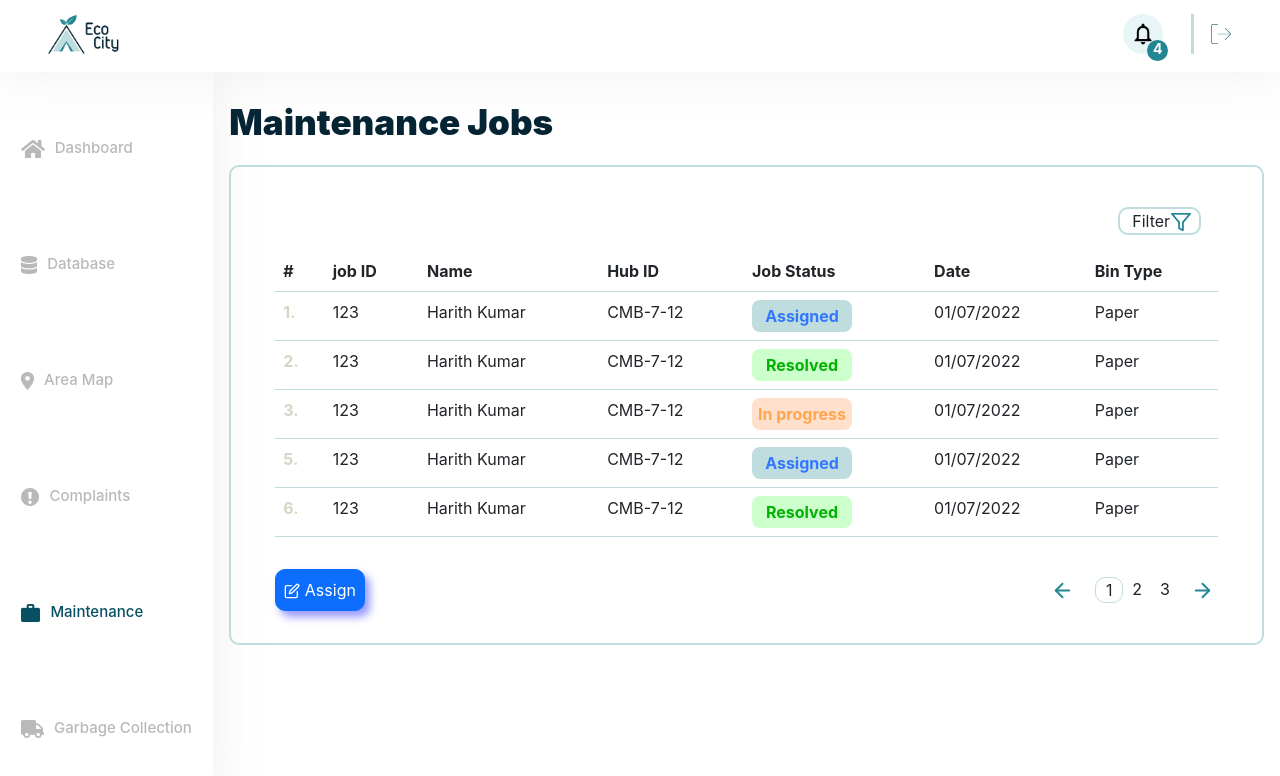
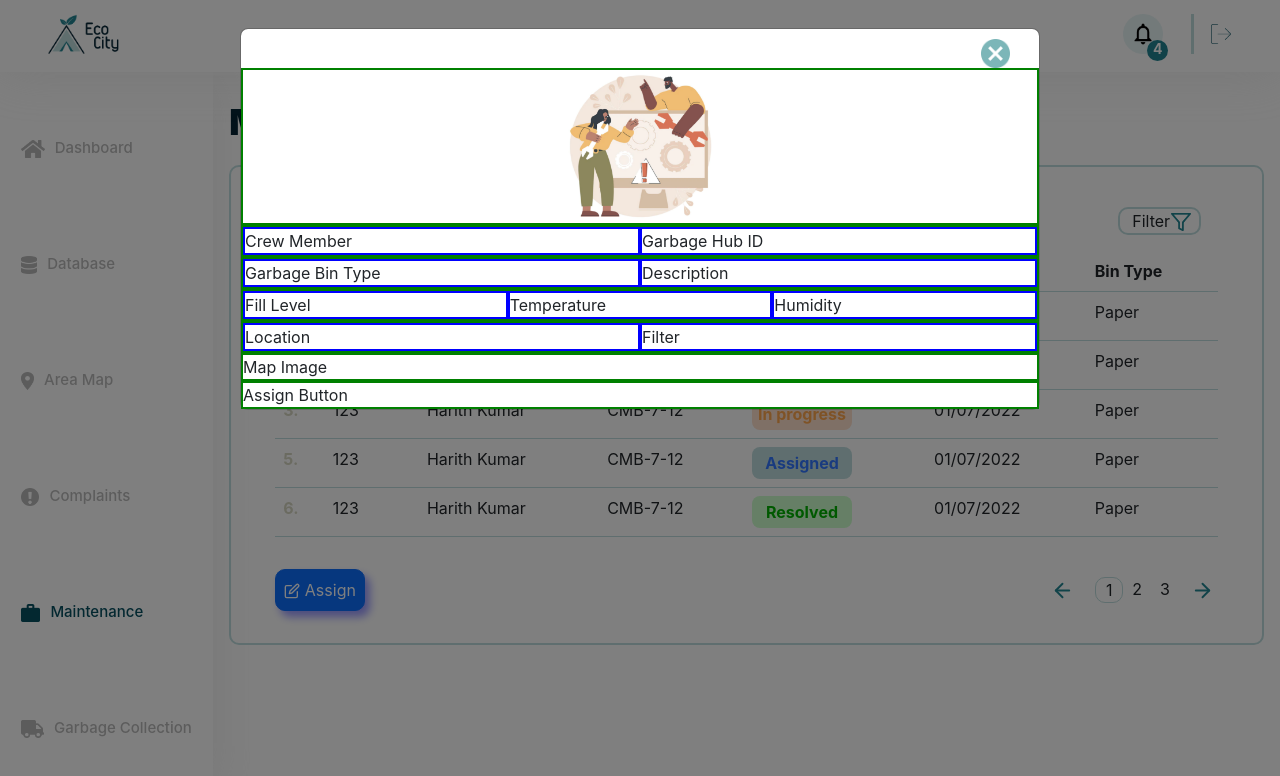
Before and after one commit to IsuruVihan/EcoCity, a React (Create React App) app in the folder admin/: page /maintenance in a window 1280 px wide. Both pictures are taken after a click on the button "Assign". Shown: the top 776 px of the page. Built offline with nearby package versions, Linux system fonts and the light colour scheme.

Commit message:
created Maintenance Job Page | Assign job model | complete sketch

```diff
--- a/admin/src/pages/Home/cards/OurMission.js
+++ b/admin/src/pages/Home/cards/OurMission.js
@@ -20,7 +20,7 @@ const OurMission = () => {
               Sri lanka with our solution
           </Row>
         </Col>
-        <Col sm={2} className="p-0 m-0 d-flex">
+        <Col sm={2} className="p-0 m-0">
           <img src={garbageTruck} width='100%' className='p-0' style={{width:'210px', height:'230px'}} fluid/>
         </Col>
       </Row>
--- a/admin/src/pages/MaintenanceJobs/modals/AssignJobModal.js
+++ b/admin/src/pages/MaintenanceJobs/modals/AssignJobModal.js
@@ -1,12 +1,37 @@
 import React from 'react';
-import {Container} from "react-bootstrap";
+import {Container, Row, Col, Image} from "react-bootstrap";
 
 import AssignJobForm from "../forms/AssignJobForm";
+import modelimage1 from "../../../assets/images/view-complaint.png"
 
 const AssignJobModal = () => {
   return (
-    <Container>
-      Assign job modal
+    <Container className='p-0 m-0'>
+      <Row className='p-0 m-0' style={{border:'2px solid green'}}>
+        <Col className={'m-0 p-0'} style={{textAlign:'center'}}>
+          <Image src={modelimage1} fluid style={{width:'20%'}}/>
+        </Col>
+      </Row>
+      <Row className='p-0 m-0' style={{border:'2px solid green'}}>
+        <Col sm={6} className='p-0 m-0' style={{border:'2px solid blue'}}>Crew Member</Col>
+        <Col sm={6} className='p-0 m-0' style={{border:'2px solid blue'}}>Garbage Hub ID</Col>
+      </Row>
+      <Row className='p-0 m-0' style={{border:'2px solid green'}}>
+      <Col sm={6} className='p-0 m-0' style={{border:'2px solid blue'}}>Garbage Bin Type</Col>
+      <Col sm={6} className='p-0 m-0' style={{border:'2px solid blue'}}>Description</Col>
+      </Row>
+      <Row className='p-0 m-0' style={{border:'2px solid green'}}>
+      <Col sm={4} className='p-0 m-0' style={{border:'2px solid blue'}}>Fill Level</Col>
+      <Col  sm={4} className='p-0 m-0' style={{border:'2px solid blue'}}>Temperature</Col>
+      <Col  sm={4} className='p-0 m-0' style={{border:'2px solid blue'}}>Humidity</Col>
+      </Row>
+      <Row className='p-0 m-0' style={{border:'2px solid green'}}>
+        <Col sm={6} className='p-0 m-0' style={{border:'2px solid blue'}}>Location</Col>
+        <Col sm={6} className='p-0 m-0' style={{border:'2px solid blue'}}>Filter</Col>
+      </Row>
+      <Row className='p-0 m-0' style={{border:'2px solid green'}}>Map Image</Row>
+      <Row className='p-0 m-0' style={{border:'2px solid green'}}>Assign Button</Row>
+
     </Container>
   );
 }
--- a/admin/src/pages/MaintenanceJobs/tables/JobsTable.js
+++ b/admin/src/pages/MaintenanceJobs/tables/JobsTable.js
@@ -4,12 +4,18 @@ import { Col, Container, Image, Modal, Row, Table, Button} from "react-bootstrap
 import {FiArrowLeft, FiArrowRight, FiEdit} from "react-icons/fi";
 import ViewJobModal from '../modals/ViewJobModal';
 import close from "../../../assets/images/icons/close.png";
+import AssignJobModal from '../modals/AssignJobModal';
 //import './JobsTable.css'
 
 const JobsTable = () => {
   const [show, setShow] = useState(false);
   const handleClose = () => setShow(false);
   const handleShow = () => setShow(true);
+
+  const [showassign, setShowassign] = useState(false);
+  const handleassignClose = () => setShowassign(false);
+  const handleassingShow = () => setShowassign(true);
+
   return (
     <Container>
       <Row className='p-2 m-0'>
@@ -35,8 +41,8 @@ const JobsTable = () => {
               <td>01/07/2022</td>
               <td>Paper</td>
             </tr>
-            <Modal className={'m-0 p-0'} show={show} onHide={handleClose} style={{width:'100%', margin:'auto'}} size='lg'>
-              <Modal.Header className={'m-0 p-0'}>
+            <Modal className={'m-0 p-0'} show={show} onHide={handleClose} style={{width:'100%', margin:'auto', border:'none'}} size='lg'>
+              <Modal.Header className={'m-0 p-0'} style={{border:'none'}}>
                 <Row className={'m-0 p-0 mt-3'}>
                   <Col style={{marginLeft:430, display:'flex', alignItems:'center', justifyContent:'right'}}>
                     <Image src={close} onClick={handleClose} width="10%" style={{cursor:'pointer'}}/>
@@ -96,8 +102,20 @@ const JobsTable = () => {
       </Row>
       <Row classname='p-2 m-0' style={{dislay:'flex',alignItems:'center',justifyContent:'center'}}>
         <Col className=' m-2' lg={9}>
-          <Button className=' p-2' style={{borderRadius:'10px',boxShadow: `5px 6px 8px #9999ff`,}}><FiEdit/> Assign</Button>
+          <Button className=' p-2' style={{borderRadius:'10px',boxShadow: `5px 6px 8px #9999ff`}} onClick={handleassingShow}><FiEdit/> Assign</Button>
         </Col>
+        <Modal show={showassign} onHide={handleassignClose} size='lg'>
+          <Modal.Header className='p-0 m-0' style={{border:'none'}}>
+            <Row>
+              <Col style={{ marginLeft:740, marginTop:10}}>
+                <Image src={close} onClick={handleassignClose} width="50%"/>
+              </Col>
+            </Row>
+          </Modal.Header>
+          <Modal.Body className='p-0 m-0'>
+            <AssignJobModal/>
+          </Modal.Body>
+        </Modal>
         <Col classname='p-0 m-0' style={{dislay:'flex',alignItems:'center',justifyContent:'center'}}>
           <Row classname='p-0 m-0' style={{dislay:'flex',alignItems:'center',justifyContent:'center'}}>
             <Col xs={10}>
```
